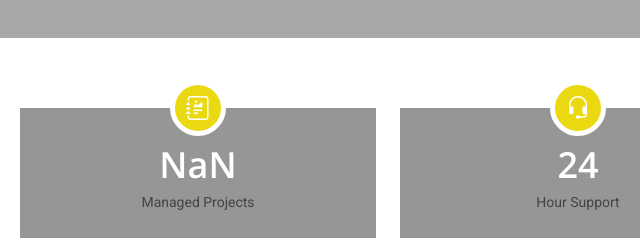
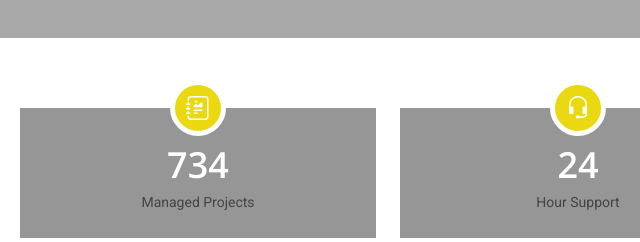
Before and after one commit to garrettconklin/garrettconklin.github.io, a plain HTML site: page index.html in a window 1280 px wide. Shown: the part 2000-2242 px from the top of the page, 442-1082 px from the left. Drawn offline with nearby package versions, Linux system fonts and the light colour scheme.

Commit message:
index update

```diff
--- a/index.html
+++ b/index.html
@@ -185,7 +185,7 @@
           <div class="col-lg-4 col-md-6 mt-5 mt-md-0">
             <div class="count-box">
               <i class="bi bi-journal-richtext"></i>
-              <span data-purecounter-start="0" data-purecounter-end="1,734" data-purecounter-duration="1" class="purecounter"></span>
+              <span data-purecounter-start="0" data-purecounter-end="734" data-purecounter-duration="1" class="purecounter"></span>
               <p>Managed Projects</p>
             </div>
           </div>
```
